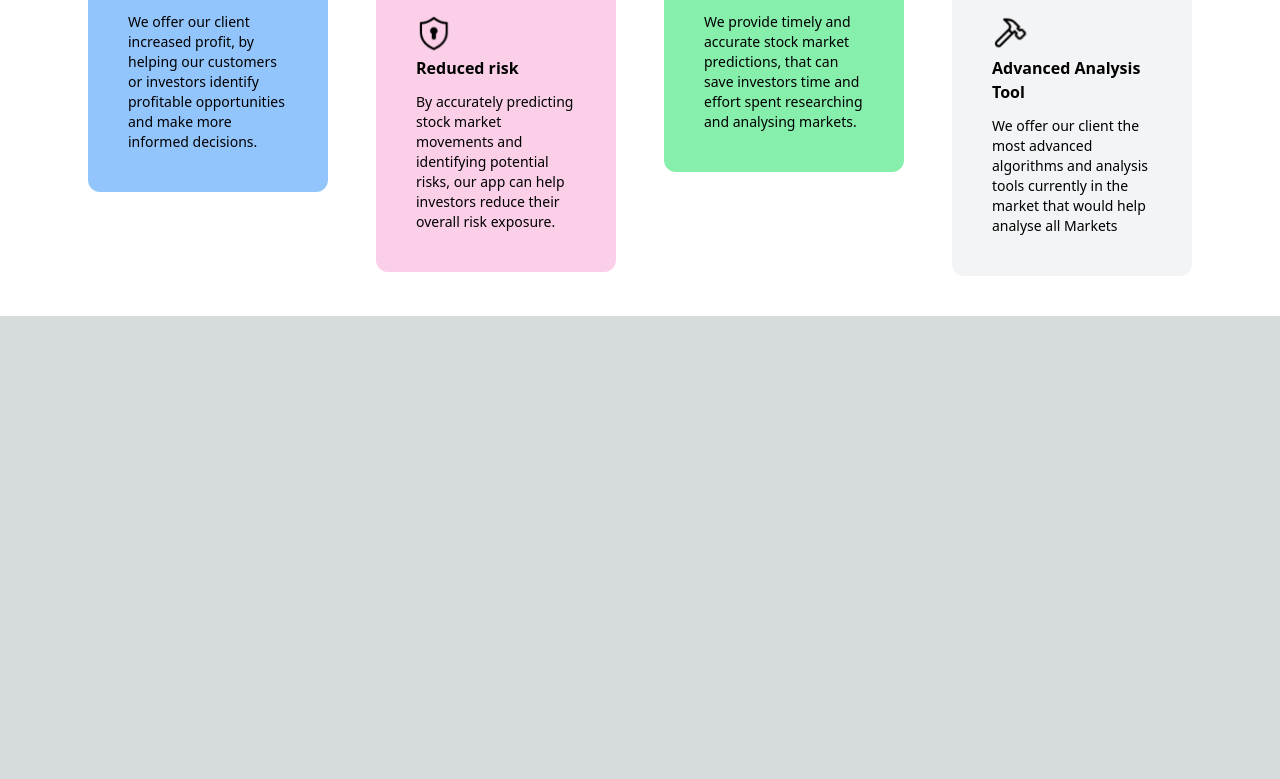
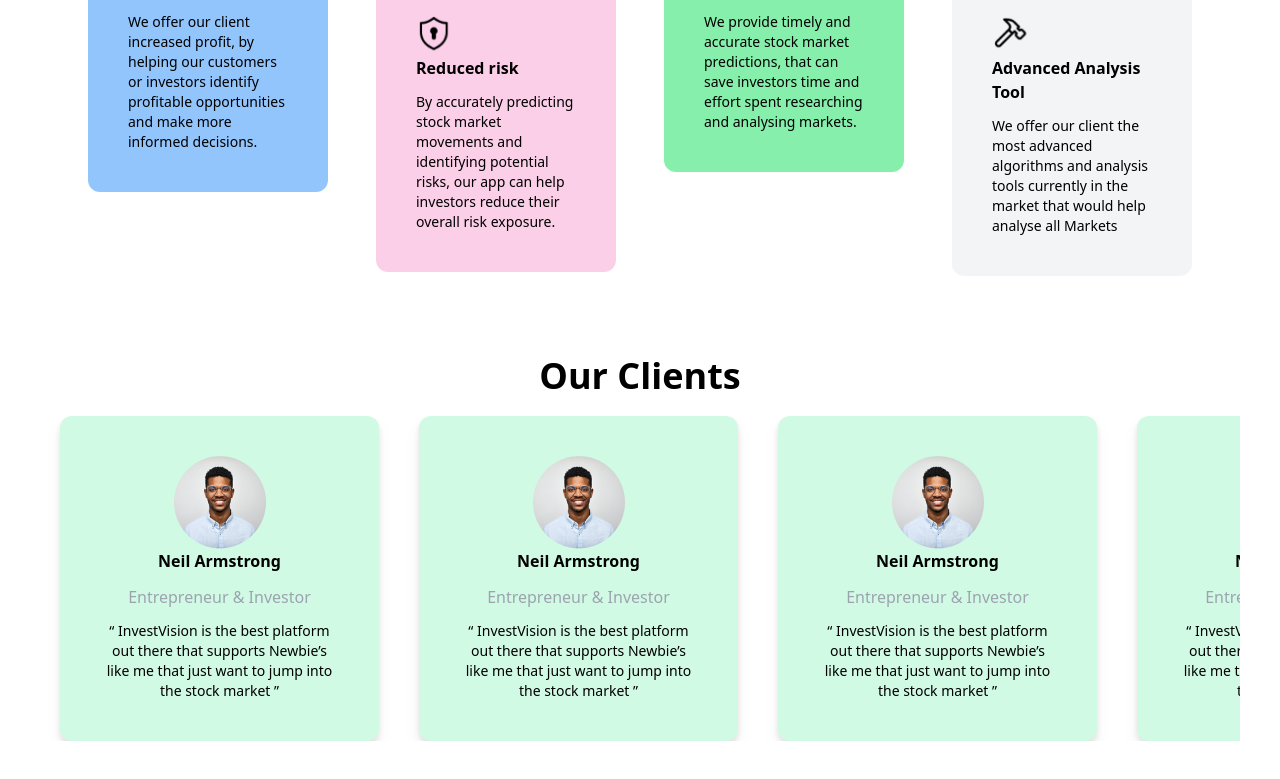
Before and after one commit to Oisavictor/stock-market-predictor, a Next.js app in the folder client/: page / in a window 1280 px wide. Shown: the part 996-1775 px from the top of the page. Before the commit the page ends 1312 px from the top, so only its background shows below. Built offline with nearby package versions, Linux system fonts and the light colour scheme.

Commit message:
worked on the client section

```diff
--- /dev/null
+++ b/client/app/components/ClientCard.tsx
@@ -0,0 +1,14 @@
+import client from '../assets/client.png'
+
+import Image from 'next/image'
+
+export default function ClientCard() {
+  return (
+  <div className='mx-5 h-fit p-10 bg-emerald-100 min-w-[319px] max-w-[319px] rounded-xl flex flex-col justify-center, items-center drop-shadow-lg'>
+    <Image src={client} alt="client image"/>
+    <p className='font-bold'>Neil Armstrong</p>
+    <p className='my-3 text-gray-400'>Entrepreneur & Investor</p>
+    <p className='w-50 text-sm text-center'>“ InvestVision is the best platform out there that supports Newbie’s like me that just want to jump into the stock market ”</p>
+  </div>
+  )
+}
--- /dev/null
+++ b/client/app/components/ClientsContainer.tsx
@@ -0,0 +1,16 @@
+import ClientCard from "./ClientCard";
+import './clientcard.css'
+
+export default function ClientsContainer() {
+  return (
+    <section className="p-10">
+        <p className="text-4xl font-bold text-center mb-5">Our Clients</p>
+        <div className="flex justify-evenly overflow-auto w-full clientcard-container">
+            <ClientCard/>
+            <ClientCard/>
+            <ClientCard/>
+            <ClientCard/>
+        </div>
+    </section>
+  )
+}
--- a/client/app/components/ReasonCard.tsx
+++ b/client/app/components/ReasonCard.tsx
@@ -1,14 +1,14 @@
 import Image from 'next/image'
 
 
-export default function ReasonCard({reason, icon, message, color, margin}) {
+export default function ReasonCard(props:{reason:string, icon:string, message:string, color:string, margin:string}) {
   return (
-    <div className={`${color} p-10 w-60 rounded-xl ${margin} h-fit`}>
+    <div className={`${props.color} p-10 w-60 rounded-xl ${props.margin} h-fit`}>
         <div>
-          <Image src={icon} alt='logo'/>
+          <Image src={props.icon} alt='logo'/>
         </div>
-        <p className='font-bold mb-3'>{reason}</p>
-        <p className={`w-full text-sm`}>{message}</p>
+        <p className='font-bold mb-3'>{props.reason}</p>
+        <p className={`w-full text-sm`}>{props.message}</p>
     </div>
   )
 }
--- /dev/null
+++ b/client/app/components/clientcard.css
@@ -0,0 +1,3 @@
+.clientcard-container::-webkit-scrollbar {
+    display: none;
+}
--- a/client/app/page.tsx
+++ b/client/app/page.tsx
@@ -1,3 +1,4 @@
+import ClientsContainer from "./components/ClientsContainer";
 import Hero from "./components/Hero";
 import Reason from "./components/Reason";
 
@@ -6,6 +7,7 @@ export default function Home() {
     <main  className='bg-white'>
       <Hero/>
       <Reason/>
+      <ClientsContainer/>
     </main>
   )
 }
```
Also changed, not shown: client/app/assets/client.png (added).
